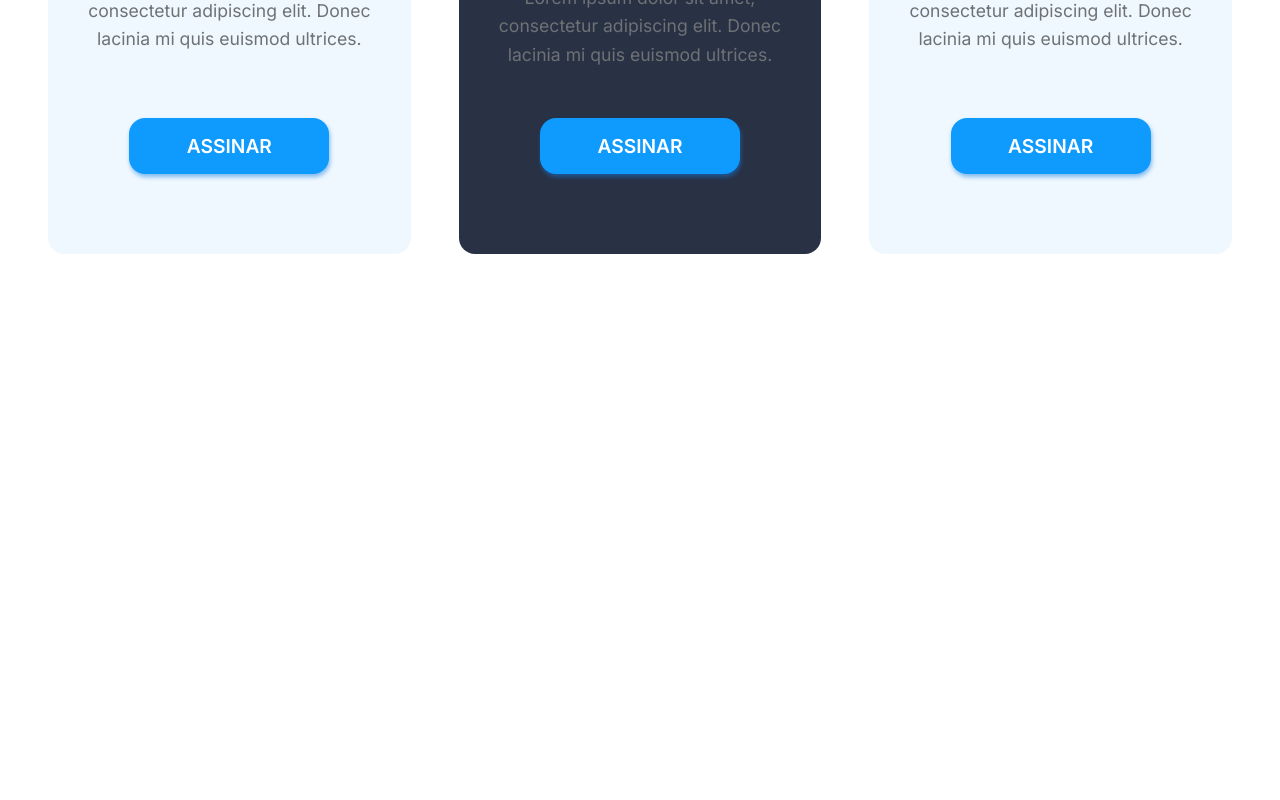
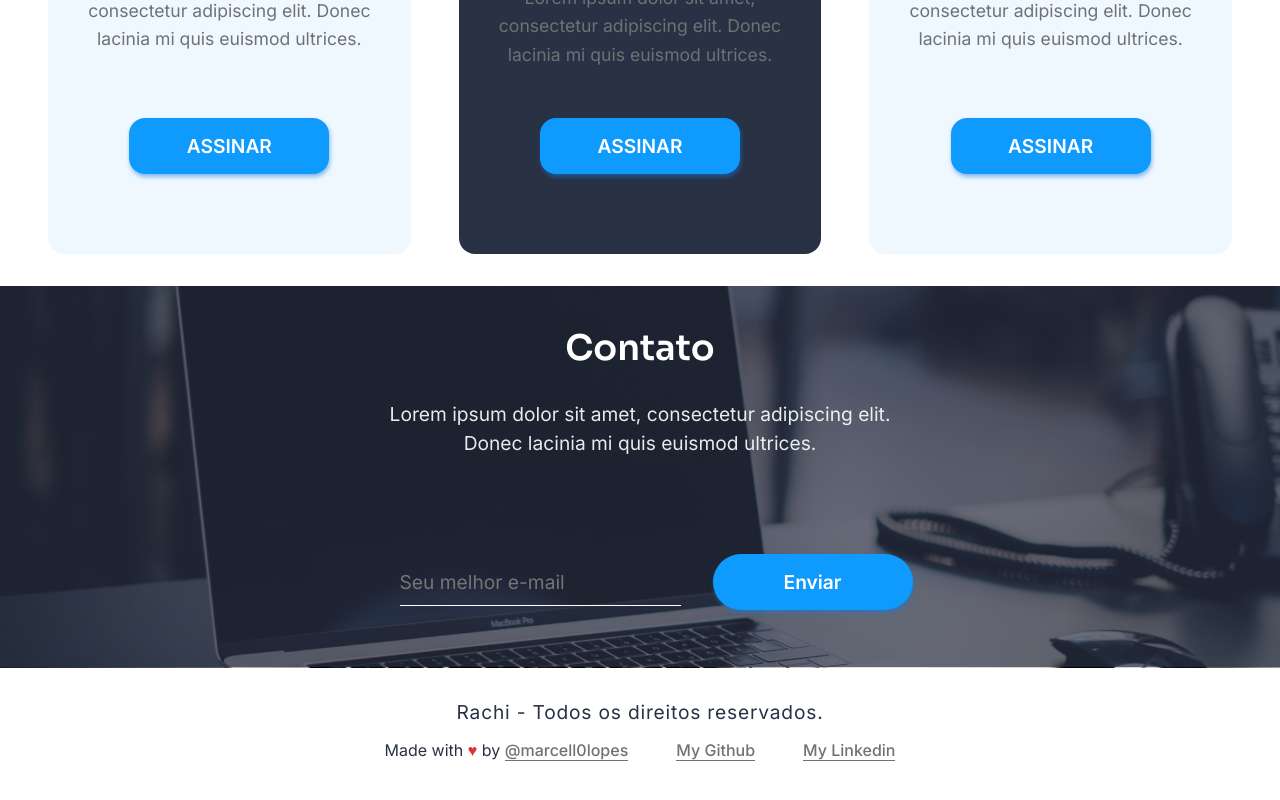
Before and after one commit to marcell0lopes/rachi-landing-page, a React (Create React App) app: page / in a window 1280 px wide. Shown: the part 1979-2779 px from the top of the page. Before the commit the page ends 2265 px from the top, so only its background shows below. Built offline with nearby package versions, Linux system fonts and the light colour scheme.

Commit message:
add footer section and assets

```diff
--- a/src/Pages/Home/index.tsx
+++ b/src/Pages/Home/index.tsx
@@ -1,8 +1,10 @@
 import { AppStores } from '../../components/AppStores';
 import { ComoFunciona } from '../../components/ComoFunciona';
+import { Footer } from '../../components/Footer';
 import { HeroSection } from '../../components/HeroSection';
 import { Navbar } from '../../components/Navbar';
 import { NossosPlanos } from '../../components/NossosPlanos';
+import { Contato } from '../../components/Contato';
 import { Container } from './styles';
 
 export function Home() {
@@ -13,8 +15,8 @@ export function Home() {
       <ComoFunciona />
       <AppStores />
       <NossosPlanos />
-      {/* <Contato/>
-    <Footer/> */}
+      <Contato />
+      <Footer />
     </Container>
   );
 }
--- /dev/null
+++ b/src/components/Footer/index.tsx
@@ -0,0 +1,39 @@
+import { FooterDiv, FooterLinks } from './styles';
+
+export function Footer() {
+  return (
+    <FooterDiv>
+      <p>Rachi - Todos os direitos reservados.</p>
+      <FooterLinks>
+        <li>
+          Made with <span>&#9829;</span> by{' '}
+          <a
+            href="https://twitter.com/marcell0lopes"
+            target="_blank"
+            rel="noreferrer"
+          >
+            @marcell0lopes
+          </a>{' '}
+        </li>
+        <li>
+          <a
+            href="https://github.com/marcell0lopes"
+            target="_blank"
+            rel="noreferrer"
+          >
+            My Github
+          </a>{' '}
+        </li>
+        <li>
+          <a
+            href="https://linkedin.com/in/marcellolopes30"
+            target="_blank"
+            rel="noreferrer"
+          >
+            My Linkedin
+          </a>{' '}
+        </li>
+      </FooterLinks>
+    </FooterDiv>
+  );
+}
--- /dev/null
+++ b/src/components/Footer/styles.ts
@@ -0,0 +1,41 @@
+import styled from 'styled-components';
+
+export const FooterDiv = styled.footer`
+  background-color: var(--white);
+  display: flex;
+  flex-direction: column;
+  align-items: center;
+  justify-content: center;
+  text-align: center;
+  padding: 2rem;
+  p {
+    color: var(--gray-200);
+    font-size: 1.2rem;
+    letter-spacing: 0.05rem;
+  }
+`;
+
+export const FooterLinks = styled.ul`
+  color: var(--gray-200);
+  list-style: none;
+  display: flex;
+  align-items: center;
+  margin: 1rem 0;
+  gap: 3rem;
+  li {
+    span {
+      color: #dd3333;
+    }
+    a {
+      text-decoration: none;
+      font-weight: 500;
+      color: var(--gray);
+      border-bottom: 0.1rem solid var(--gray);
+
+      &:hover {
+        color: var(--blue);
+        border-bottom: none;
+      }
+    }
+  }
+`;
--- a/src/components/NossosPlanos/OurPlansCard/styles.ts
+++ b/src/components/NossosPlanos/OurPlansCard/styles.ts
@@ -54,6 +54,7 @@ export const Card = styled.div`
 
     h5,
     h4 {
+      transform: scale(1.35);
       color: var(--white);
     }
   }
```
Also changed, not shown: src/assets/contact.png (added).
